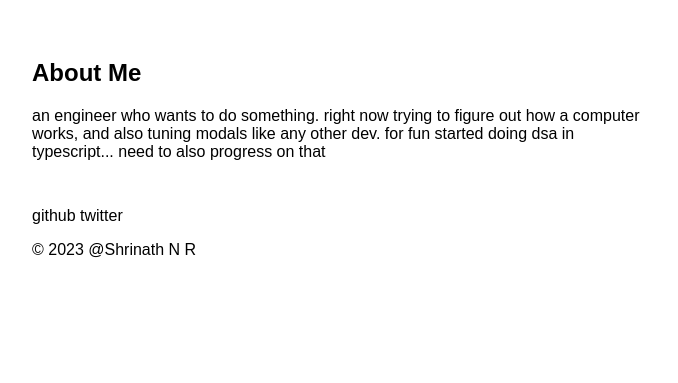
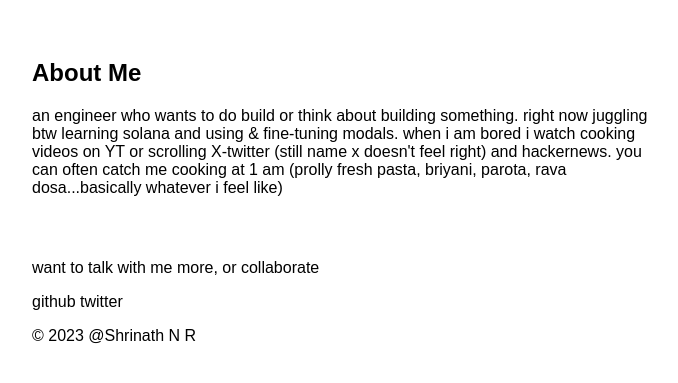
Before and after one commit to ShrinathNR/ShrinathNR.github.io, a plain HTML site: page index.html in a window 1280 px wide. Shown: the part 71-454 px from the top of the page, without its empty margins (298-976 px from the left). Drawn offline with Linux system fonts and the light colour scheme.

Commit message:
Update index.html

```diff
--- a/index.html
+++ b/index.html
@@ -12,12 +12,14 @@
   <section id="about">
     <h2>About Me</h2>
     <p>
-      an engineer who wants to do something. right now trying to figure out how a computer works, and also tuning modals like any other dev.
-      for fun started doing dsa in typescript... need to also progress on that
+      an engineer who wants to do build or think about building something. right now juggling btw learning solana and using & fine-tuning modals.
+      when i am bored i watch cooking videos on YT or scrolling X-twitter (still name x doesn't feel right) and hackernews.
+      you can often catch me cooking at 1 am (prolly fresh pasta, briyani, parota, rava dosa...basically whatever i feel like)
     </p>
   </section>
 
   <footer>
+    <p>want to talk with me more, or collaborate</p>
     <div class="social-links">
         <a href="https://github.com/ShrinathNR">github</a>
         <a href="https://twitter.com/resiquents">twitter</a>
```
